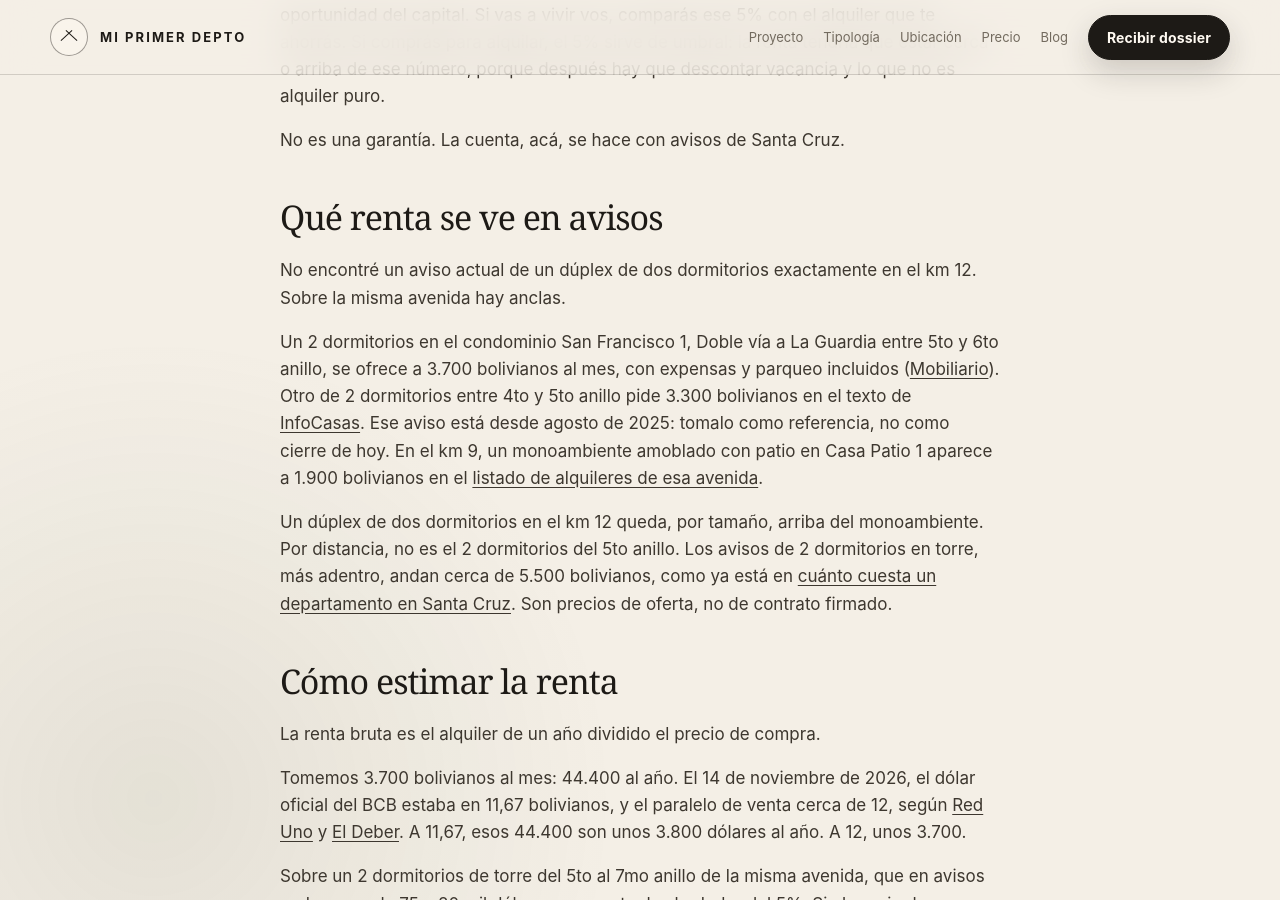
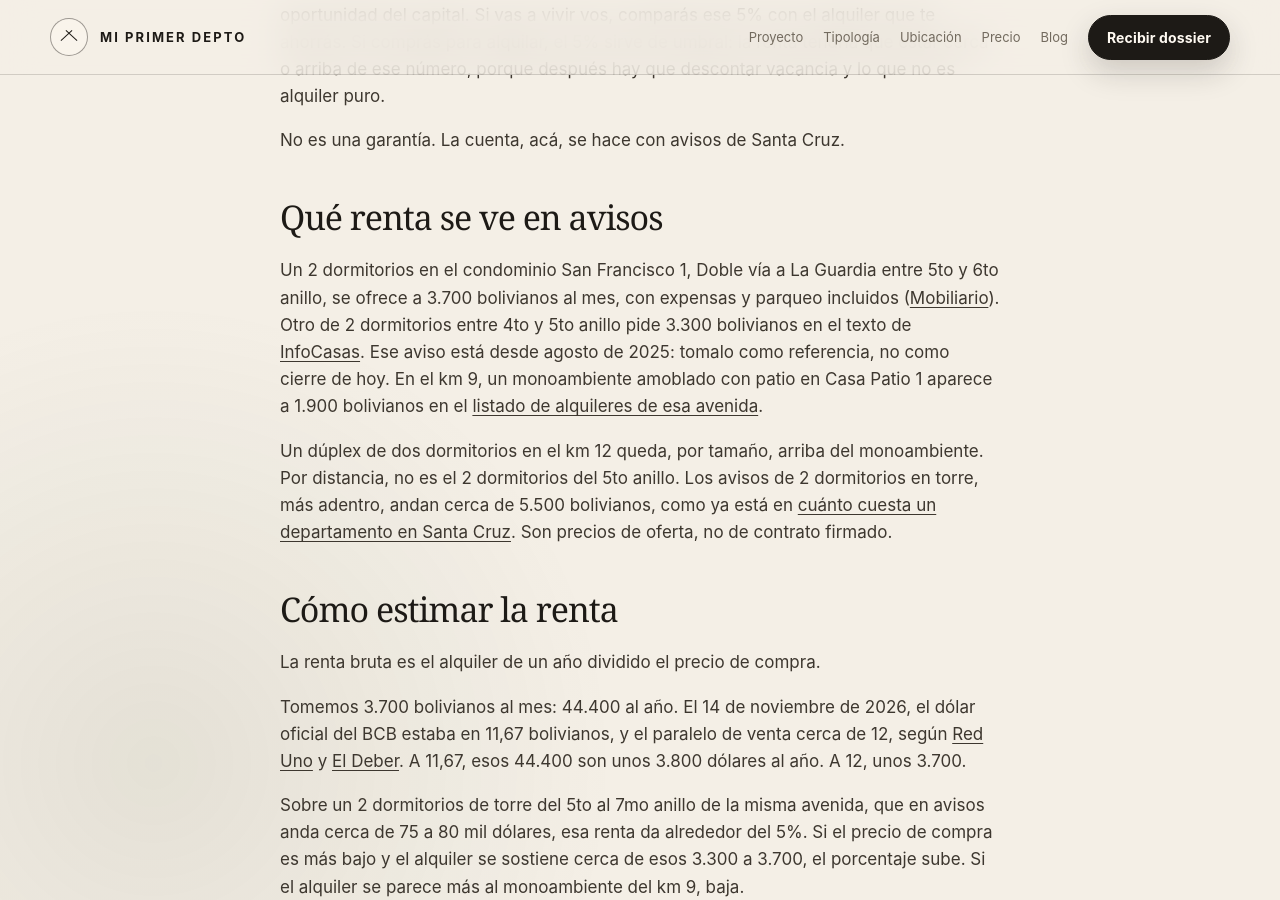
Before and after one commit to juanmanuelramallo/miprimerdepto, a Jekyll site: the page built from _posts/2026-11-15-comprar-departamento-para-invertir-santa-cruz.md, in a window 1280 px wide and 900 px high, scrolled down 671 px. Built offline with Jekyll 4.4.1, drawn with Linux system fonts in a browser that asks for light colours.

Commit message:
Remove filler paragraph from investment post

```diff
--- a/_posts/2026-11-15-comprar-departamento-para-invertir-santa-cruz.md
+++ b/_posts/2026-11-15-comprar-departamento-para-invertir-santa-cruz.md
@@ -29,8 +29,6 @@ No es una garantía. La cuenta, acá, se hace con avisos de Santa Cruz.
 
 ## Qué renta se ve en avisos
 
-No encontré un aviso actual de un dúplex de dos dormitorios exactamente en el km 12. Sobre la misma avenida hay anclas.
-
 Un 2 dormitorios en el condominio San Francisco 1, Doble vía a La Guardia entre 5to y 6to anillo, se ofrece a 3.700 bolivianos al mes, con expensas y parqueo incluidos ([Mobiliario](https://mobiliario.app/listings/5607f466-7528-4e55-afbe-16aa87f0609f){:target="_blank" rel="noopener"}). Otro de 2 dormitorios entre 4to y 5to anillo pide 3.300 bolivianos en el texto de [InfoCasas](https://www.infocasas.com.bo/dpto-en-alquiler-doble-via-la-guardia-entre-4to-y-5to-anillo/192744487){:target="_blank" rel="noopener"}. Ese aviso está desde agosto de 2025: tomalo como referencia, no como cierre de hoy. En el km 9, un monoambiente amoblado con patio en Casa Patio 1 aparece a 1.900 bolivianos en el [listado de alquileres de esa avenida](https://www.infocasas.com.bo/alquiler/inmuebles/santa-cruz/doble-via-la-guardia){:target="_blank" rel="noopener"}.
 
 Un dúplex de dos dormitorios en el km 12 queda, por tamaño, arriba del monoambiente. Por distancia, no es el 2 dormitorios del 5to anillo. Los avisos de 2 dormitorios en torre, más adentro, andan cerca de 5.500 bolivianos, como ya está en [cuánto cuesta un departamento en Santa Cruz](/blog/cuanto-cuesta-un-departamento-en-santa-cruz/). Son precios de oferta, no de contrato firmado.
```
